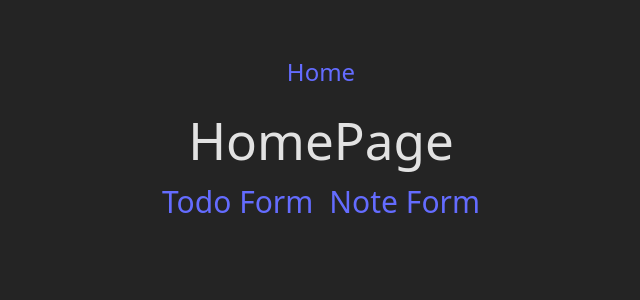
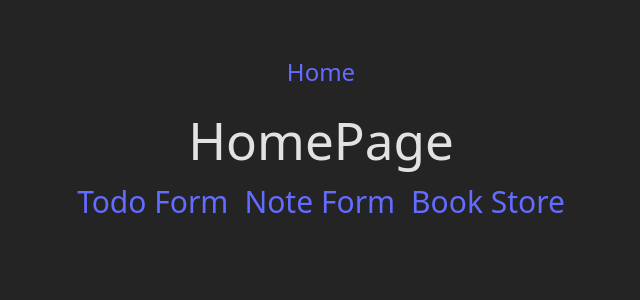
Before and after one commit to RomaSamkov/my-todo-fullstack, a React (Vite) app in the folder client/: page / in a window 1280 px wide. Shown: the top 300 px of the page, without its empty margins (319-959 px from the left). Built offline with nearby package versions, Linux system fonts and the light colour scheme.

Commit message:
add Link book

```diff
--- a/client/src/pages/HomePage.jsx
+++ b/client/src/pages/HomePage.jsx
@@ -7,6 +7,7 @@ const HomePage = () => {
       <nav className="flex gap-4 justify-center p-4 text-3xl">
         <Link to={"/todo"}>Todo Form</Link>
         <Link to={"/note"}>Note Form</Link>
+        <Link to={"/book"}>Book Store</Link>
       </nav>
     </div>
   );
```
